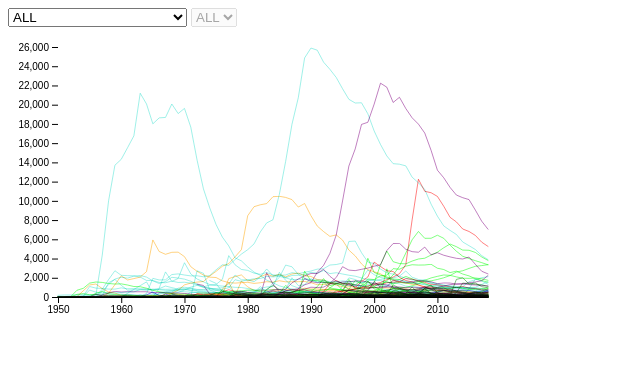
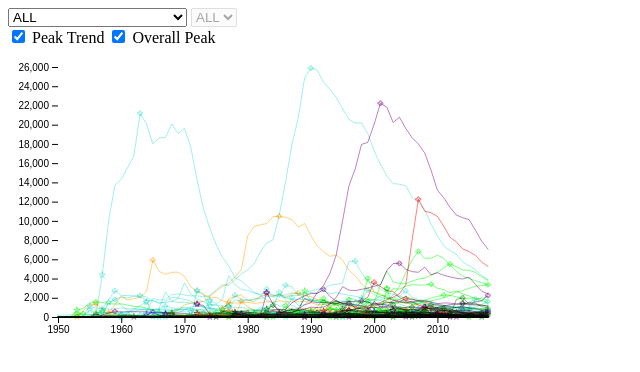
Before and after one commit to jessp/Popular-Baby-Names, a website built with webpack: page dist/index.html in a window 1280 px wide. Shown: the whole page, without its empty margins (0-640 px from the left). Built offline with nearby package versions, Linux system fonts and the light colour scheme.

Commit message:
peak markers up

```diff
--- a/src/chart.js
+++ b/src/chart.js
@@ -33,13 +33,23 @@ class Chart {
     	.attr("class", "dot")
       .attr("display", "none");
 
-  this.dot.append("circle")
+  	this.dot.append("circle")
       .attr("r", 2.5);
 
-  this.dot.append("text")
+  	this.dot.append("text")
       .style("font", "10px sans-serif")
       .attr("text-anchor", "middle")
       .attr("y", -8);
+
+    this.peakGroup = this.group.append("g")
+    	.attr("class", "peakGroup")
+    	.attr("fill", "none")
+		.attr("stroke-width", 0.5);
+
+	this.trendGroup = this.group.append("g")
+    	.attr("class", "trendGroup")
+    	.attr("fill", "none")
+		.attr("stroke-width", 0.5);
 
     this.x = d3.scaleUtc()
     	.domain([this.parseTime(1950), this.parseTime(2018)])
@@ -50,6 +60,7 @@ class Chart {
 
 
     this.drawChart = this.drawChart.bind(this);
+    this.drawSymbols = this.drawSymbols.bind(this);
     this.hover = this.hover.bind(this);
     this.moved = this.moved.bind(this);
     this.entered = this.entered.bind(this);
@@ -61,6 +72,16 @@ class Chart {
 
     this.yAxis = this.svg.append("g").attr("class", "yAxis")
 	    .attr("transform", "translate(" + this.margin.left + ",0)");
+
+	d3.select("#trend").on("change", function(d){
+		let isChecked = d3.select(this).property("checked");
+		d3.select(".trendGroup").style("opacity", isChecked ? 1 : 0);
+	});
+
+	d3.select("#highest").on("change", function(d){
+		let isChecked = d3.select(this).property("checked");
+		d3.select(".peakGroup").style("opacity", isChecked ? 1 : 0);
+	});
 
 
   }
@@ -86,6 +107,8 @@ class Chart {
 	        .text(this.data.y))
 
   	let y = this.y;
+  	let x = this.x;
+  	let parseTime = this.parseTime;
 	let line = d3.line()
 	    .defined(function(d){
 	    	return d && d[0] && d[0]["years"] && d[0]["years"][d[1]];
@@ -100,7 +123,7 @@ class Chart {
 	    });
 
 
-    let paths = d3.select(".mainGroup").selectAll("path")
+    let paths = d3.select(".mainGroup").selectAll(".path")
 	    .data(data, function(d){ return d["name"];});
 
 	paths.attr("d", function(d){
@@ -109,6 +132,7 @@ class Chart {
 
 	paths.enter()
 	    .append("path")
+	    .attr("class", "path")
 	    	.attr("stroke", (d) => this.colours[d.type])
 	    	.style("mix-blend-mode", "multiply")
 	    	.attr("d", function(d){
@@ -117,8 +141,51 @@ class Chart {
 
 	paths.exit().remove();
 
-	    this.svg.call(this.hover, this.group);
+	this.drawSymbols("peak");
+	this.drawSymbols("trend");
 
+
+	this.svg.call(this.hover, this.group);
+
+  }
+
+  drawSymbols(group){
+  	let y = this.y;
+  	let x = this.x;
+  	let parseTime = this.parseTime;
+
+  	let attributes = group === "peak" ? {
+  		group: this.peakGroup,
+  		accessor: "max",
+  		"shape": d3.symbolCross
+  	} :
+  	{
+  		group: this.trendGroup,
+  		accessor: "max_increase",
+  		"shape": d3.symbolStar
+  	}
+
+  	let shapes = attributes.group
+	.selectAll("." + group + "Symbol")
+	.data(this.data, function(d){ return d["name"];});
+
+	shapes.attr("transform", function(d){
+			return "translate(" + x(parseTime(d[attributes.accessor])) + "," + y(d["years"][d[attributes.accessor]]) + ")";
+		})
+
+	shapes
+		.enter()
+		.append("path")
+		.attr("transform", function(d){
+			return "translate(" + x(parseTime(d[attributes.accessor])) + "," + y(d["years"][d[attributes.accessor]]) + ")";
+		})
+		.attr("class", group + "Symbol")
+		.attr("d", function(d) {
+			return d3.symbol().type(attributes.shape).size("12")()
+		})
+		.attr("stroke", (d) => this.colours[d.type]);
+
+	shapes.exit().remove();
   }
 
   hover(svg, path){
```
Also changed, not shown: dist/index.html.
